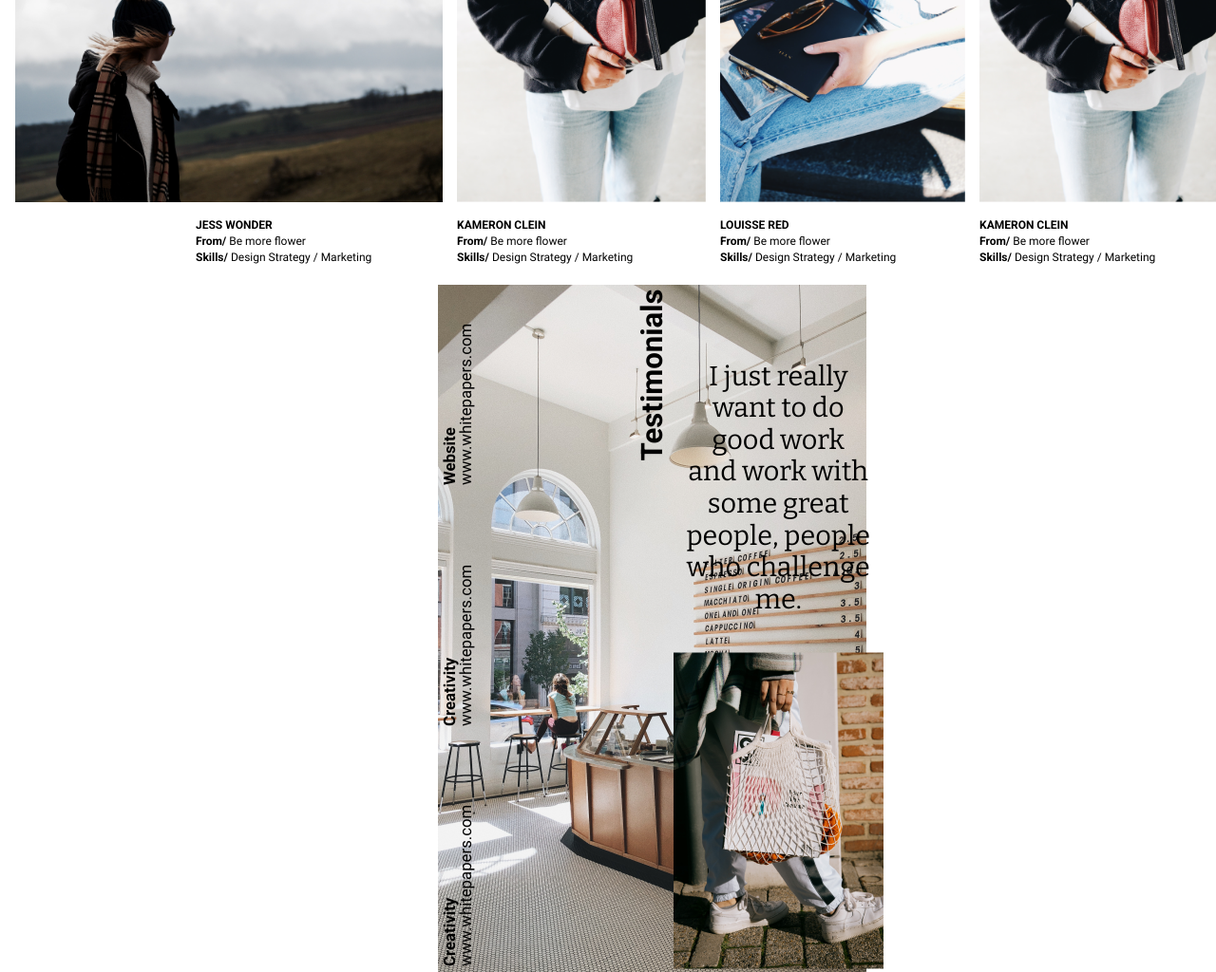
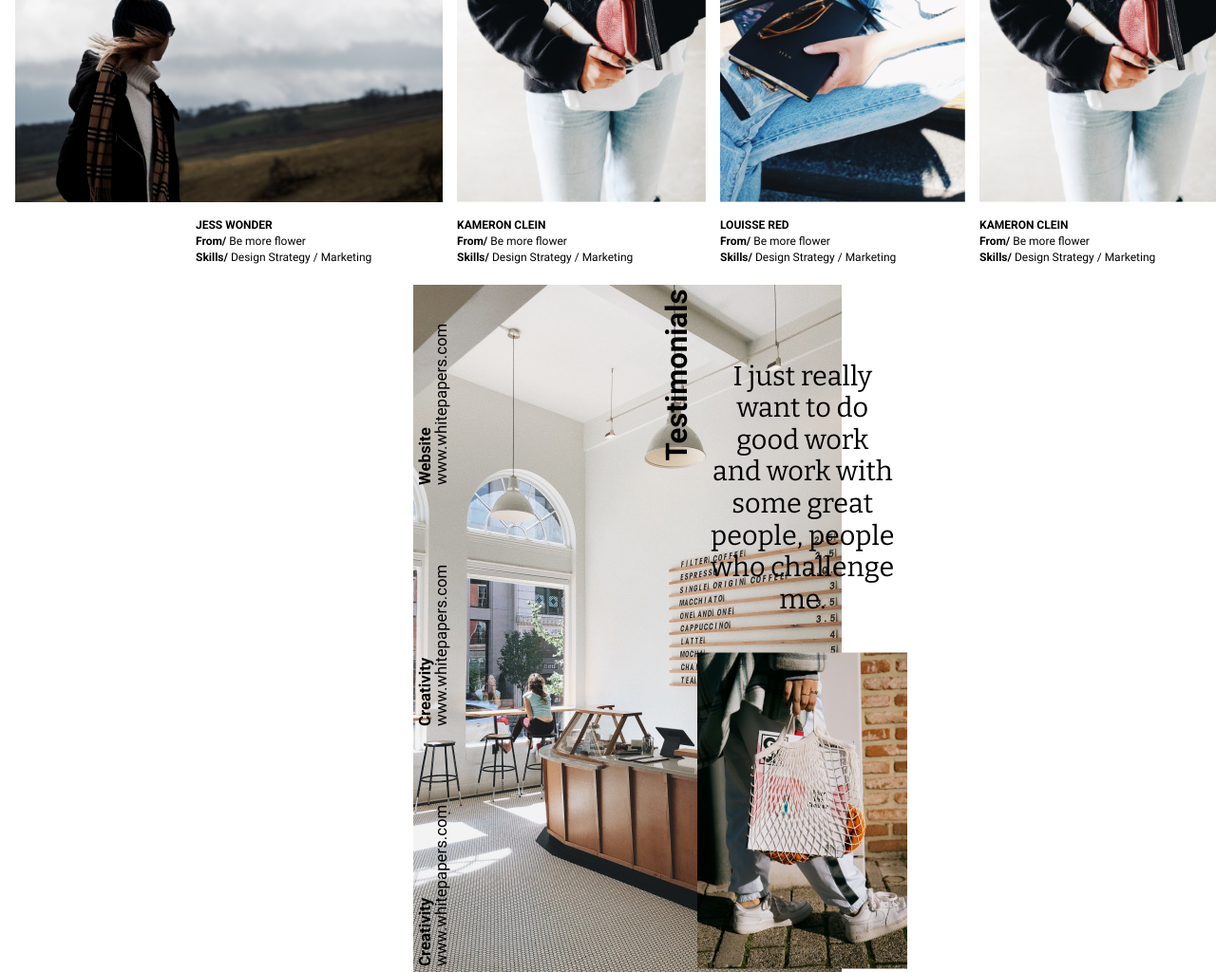
Before and after one commit to Artyom445work/otus-css-abolmasov, a plain HTML site: page index.html in a window 1280 px wide. Shown: the part 1753-2777 px from the top of the page at 95% size. Drawn offline with nearby package versions, Linux system fonts and the light colour scheme; files whose address does not match are found by name; a web font is replaced by a local one.

Commit message:
box size fix

```diff
--- a/styles/style.css
+++ b/styles/style.css
@@ -205,7 +205,7 @@ html {
 
 .testimonialsSectionBox {
     display: grid;
-    grid-template-columns: 4% 16% 5% 10%;
+    grid-template-columns: 4% 20% 5% 10%;
     gap: 1%;
     justify-content: center;
     margin: auto;
```
